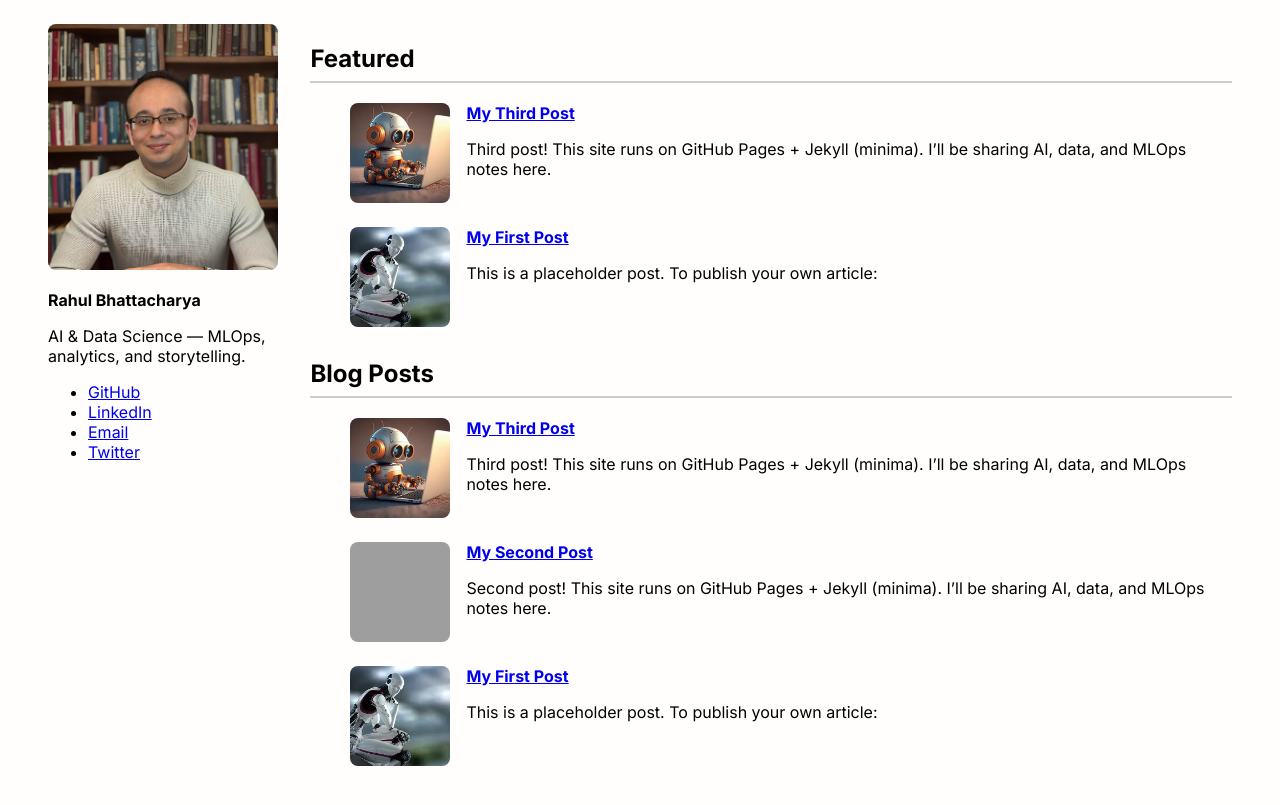
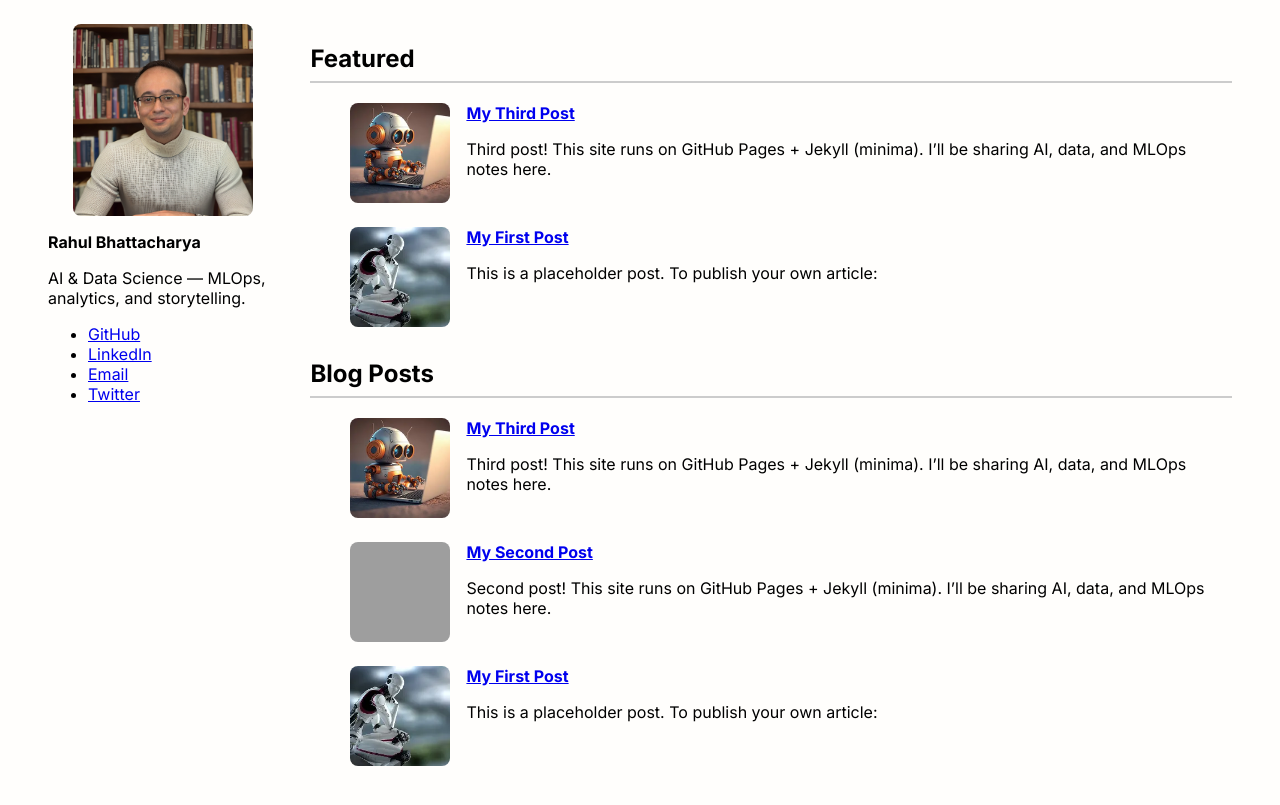
Before and after one commit to RahulBhattacharya1/RahulBhattacharya1.github.io, a Jekyll site: the page built from index.html, in a window 1280 px wide. Shown: the top 805 px of the page. Built offline with Jekyll 4.4.1, drawn with Linux system fonts in a browser that asks for light colours; grey boxes are pictures that could not be loaded.

Commit message:
Update default.html

```diff
--- a/_layouts/default.html
+++ b/_layouts/default.html
@@ -14,7 +14,7 @@
 <body>
   <div class="layout-wrapper">
     <aside class="sidebar">
-      <img src="/assets/images/avatar.jpg" alt="Rahul Bhattacharya" style="width:100%; border-radius: 8px;">
+      <img class="avatar" src="/assets/images/avatar.jpg" alt="Rahul Bhattacharya">
       <p><strong>Rahul Bhattacharya</strong></p>
       <p>AI & Data Science — MLOps, analytics, and storytelling.</p>
       <ul>
```
